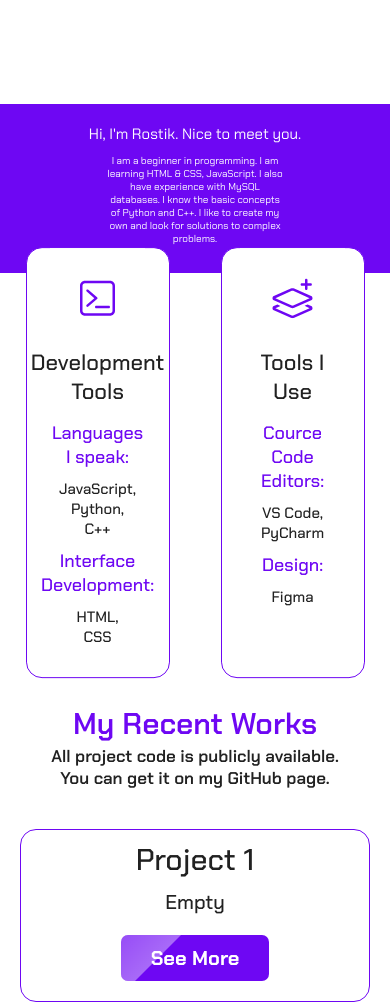
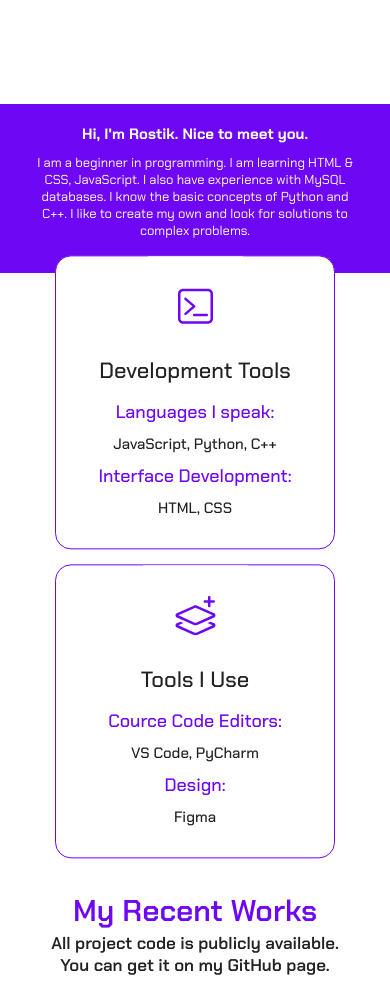
Before and after one commit to rosti4okk/portfolio, a plain HTML site: page index.html in a window 390 px wide. Shown: the part 740-1742 px from the top of the page. Drawn offline with Linux system fonts and the light colour scheme.

Commit message:
Add files via upload

```diff
--- a/styles/css/media.css
+++ b/styles/css/media.css
@@ -36,13 +36,12 @@
     }
 
     .box {
-    transform: translateY(-8%);
+        transform: translateY(-8%);
+        width: 55%;
+        margin-bottom: 15px;
     }
 
     @media (max-width: 768px) {
-
-        /* Other existing styles... */
-
         .box-title,
         .box-tag,
         .box-text {
@@ -77,17 +76,24 @@
 
     .im-rostik {
         font-size: 15px;
+        font-weight: 700;
     }
 
     .who-i-am {
-        font-size: 10px;
+        font-size: 13px;
         height: 100px;
+        width: 90%;
     }
 
     #p-work-main {
         font-size: 30px;
     }
 
+
+    .language {
+        flex-direction: column;
+        align-items: center;
+    }
 }
 
 
```
